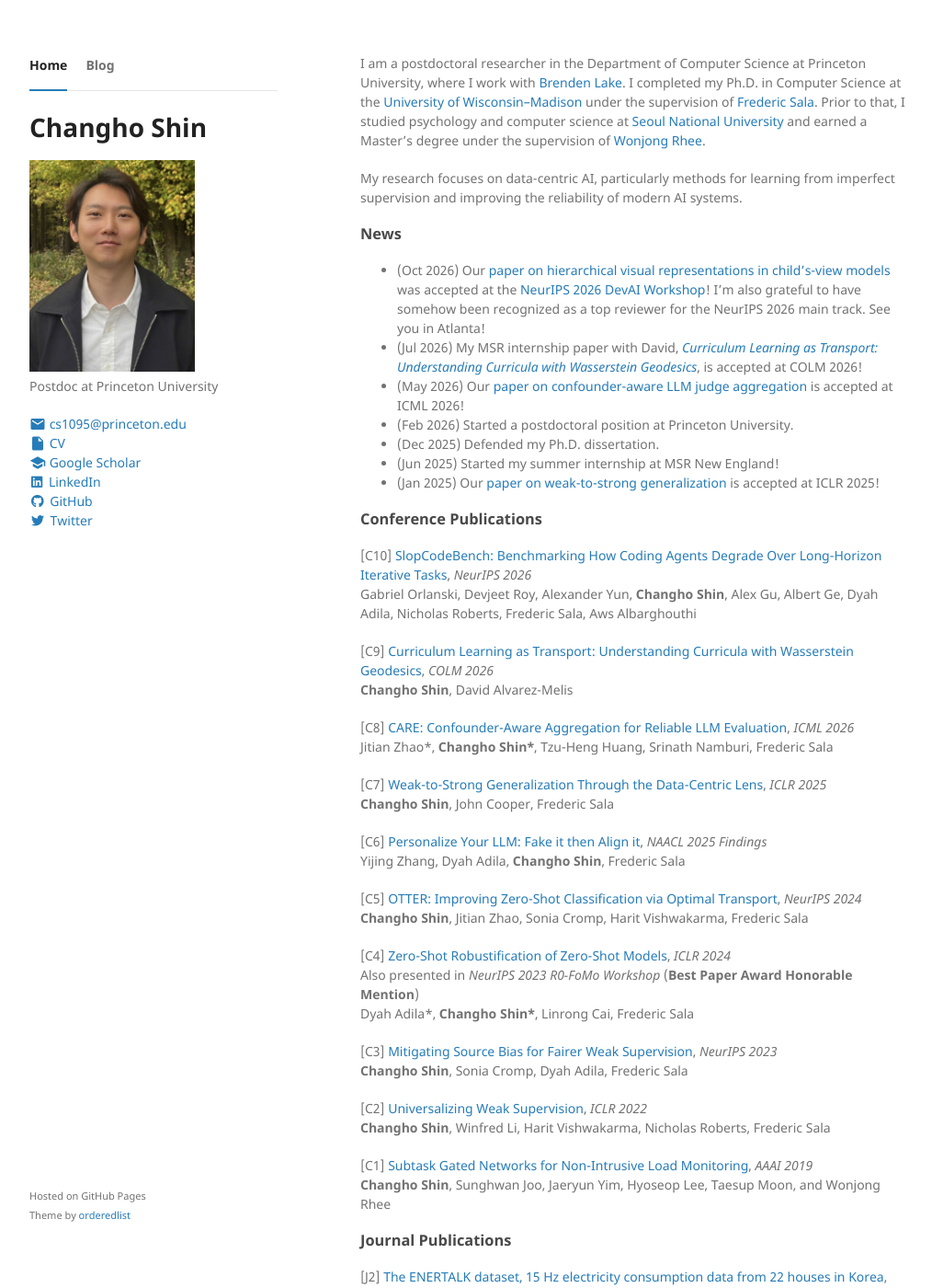
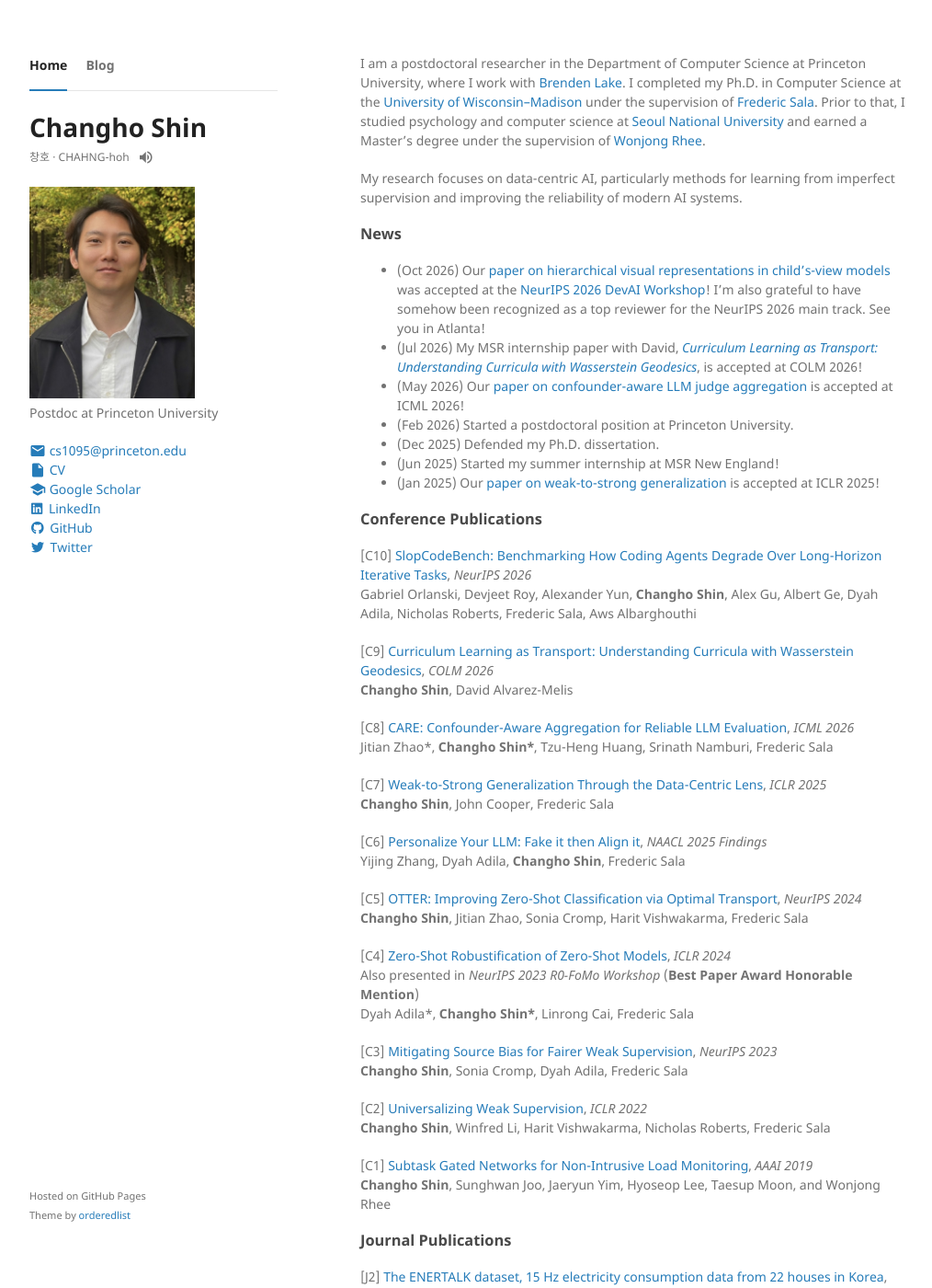
Before and after one commit to ch-shin/ch-shin.github.io, a Jekyll site: the page built from index.md, in a window 1280 px wide and 1400 px high. Shown: the whole window at 92% size, without its empty margins (128-1142 px from the left). Built offline with Jekyll 4.4.1, drawn with Linux system fonts in a browser that asks for light colours.

Commit message:
Add sidebar name pronunciation with male IPA audio

```diff
--- a/_layouts/default.html
+++ b/_layouts/default.html
@@ -32,6 +32,12 @@
         <h1><a href="{{ "/" | absolute_url }}">{{ site.title | default: site.github.repository_name }}</a></h1>
         -->
         <h1 class="title">{{ site.title }}</h1>
+        <p class="name-pronunciation">
+          <span><span lang="ko">창호</span> · CHAHNG-hoh</span>
+          <a class="pronunciation-link" href="{{ "/assets/audio/changho.mp3" | relative_url }}?v=ipa-joey" aria-label="Listen to the pronunciation of Changho" title="Listen to the pronunciation of Changho">
+            <i class="material-icons md-18" aria-hidden="true">volume_up</i>
+          </a>
+        </p>
         <h2 class="subtitle">{{ site.subtitle }}</h2>
 
         {% if site.face %}
@@ -74,6 +80,9 @@
       </footer>
     </div>
     <script src="{{ "/assets/js/scale.fix.js" | relative_url }}"></script>
+    {% unless blog_layout %}
+    <script src="{{ "/assets/js/pronunciation.js" | relative_url }}"></script>
+    {% endunless %}
     {% if site.google_analytics %}
     <script>
       (function(i,s,o,g,r,a,m){i['GoogleAnalyticsObject']=r;i[r]=i[r]||function(){
--- a/_sass/jekyll-theme-minimal.scss
+++ b/_sass/jekyll-theme-minimal.scss
@@ -28,6 +28,36 @@ h1 {
 
 h1.title {
   margin-bottom:5px;
+}
+
+.name-pronunciation {
+  display:flex;
+  align-items:center;
+  flex-wrap:wrap;
+  gap:6px;
+  margin:0 0 16px;
+  font-size:12px;
+}
+
+.pronunciation-link {
+  display:inline-flex;
+  align-items:center;
+  justify-content:center;
+  width:24px;
+  height:24px;
+  color:inherit;
+  border-radius:3px;
+}
+
+.pronunciation-link:hover,
+.pronunciation-link:focus {
+  color:#267CB9;
+  font-weight:400;
+}
+
+.pronunciation-link:focus-visible {
+  outline:2px solid #267CB9;
+  outline-offset:2px;
 }
 
 h2 {
--- /dev/null
+++ b/assets/js/pronunciation.js
@@ -0,0 +1,17 @@
+(function () {
+  var link = document.querySelector(".pronunciation-link");
+  if (!link) return;
+
+  var audio = new Audio(link.href);
+  audio.preload = "none";
+
+  link.addEventListener("click", function (event) {
+    if (event.button !== 0 || event.metaKey || event.ctrlKey || event.shiftKey || event.altKey) return;
+
+    event.preventDefault();
+    audio.currentTime = 0;
+    audio.play().catch(function () {
+      window.location.assign(link.href);
+    });
+  });
+})();
```
Also changed, not shown: 1 other file.
